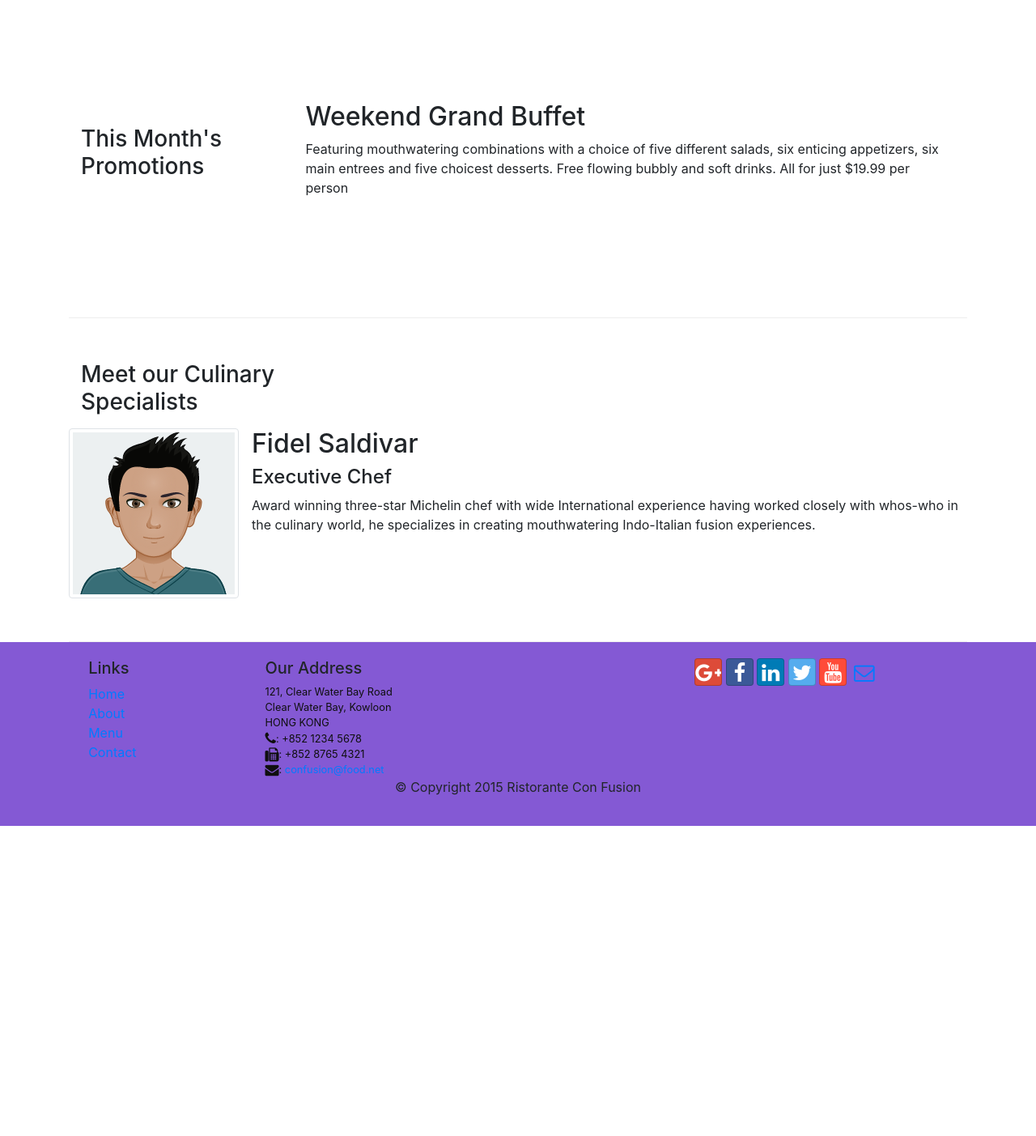
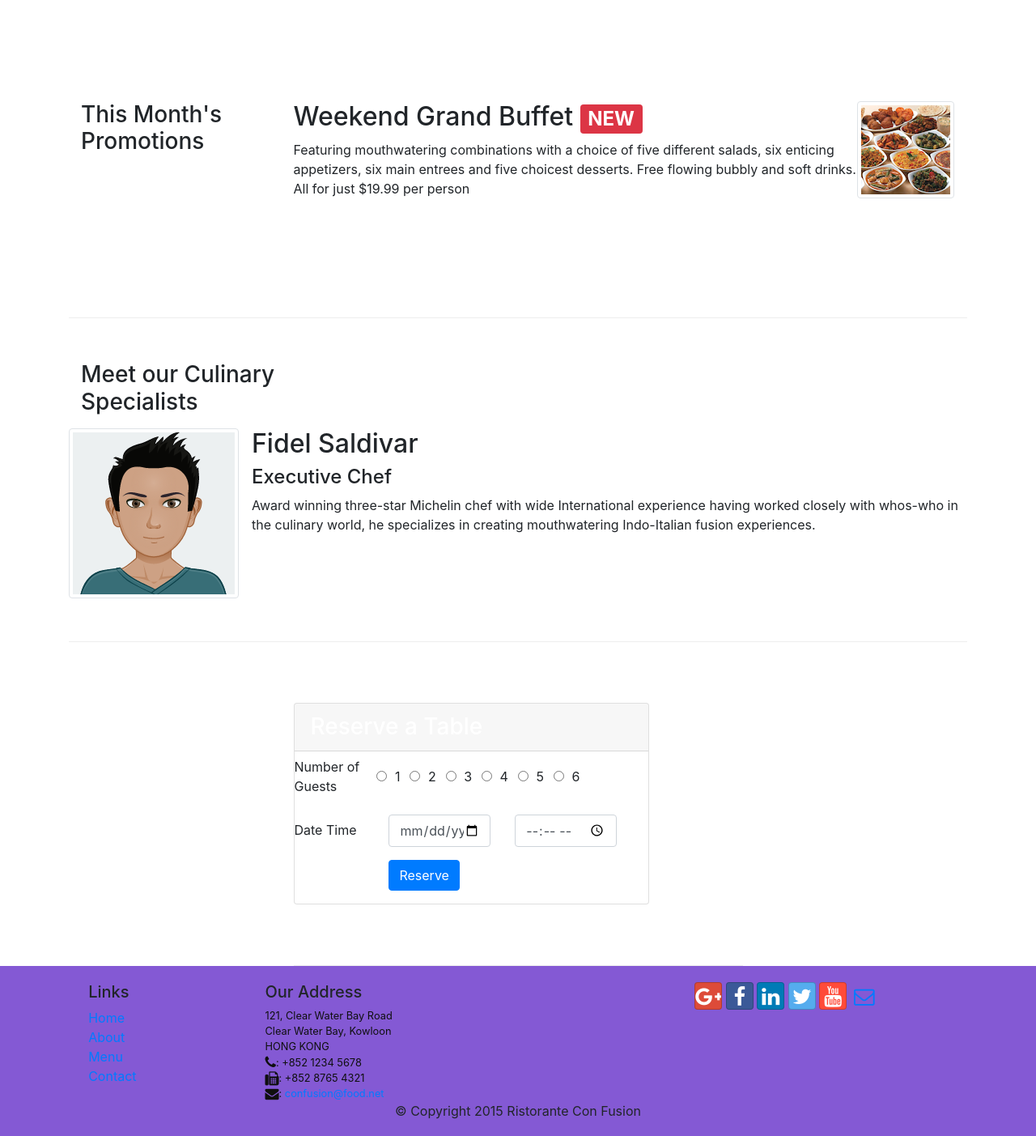
Before and after one commit to fsaldivars/Bootstrap4, a website: page conFusion/index.html in a window 1280 px wide. Shown: the part 720-2123 px from the top of the page at 81% size. Before the commit the page ends 1740 px from the top, so only its background shows below. Drawn offline with nearby package versions, Linux system fonts and the light colour scheme.

Commit message:
card and buttons

```diff
--- a/conFusion/index.html
+++ b/conFusion/index.html
@@ -42,9 +42,12 @@
                 <h1>Ristorante con Fusion</h1>
                 <p>We take inspiration from the World's best cuisines, and create a unique fusion experience. Our lipsmacking creations will tickle your culinary senses!</p>
             </div>
-                <div class="col col-sm align-self-center">
-                    <img src="img/logo.png" class="img-fluid">
-                </div>
+            <div class="col col-sm align-self-center">
+                <img src="img/logo.png" class="img-fluid">
+            </div>
+            <div class="col col-sm align-self-lefth">
+                <a href="#reserve-form" class="btn btn-warning btn-sm" role="button">Reserve Table</a>
+            </div>
         </div>
     </header>
 
@@ -70,13 +73,21 @@
 
 
         <div class="row row-content align-items-center">
-            <div class="col-sm-4 col-md-3 flex-last">
-                <h3>This Month's Promotions</h3>
+
+            <div class="media">
+                <div class="col-sm-4 col-md-3 flex-first">
+                    <h3>This Month's Promotions</h3>
+                </div>
+
+                <div class="media-body">
+
+                    <h2 class="mt-0">Weekend Grand Buffet <span class="badge badge-danger">NEW</span></h2>
+                    <p class="hidden-xs-down">Featuring mouthwatering combinations with a choice of five different salads, six enticing appetizers, six main entrees and five choicest desserts. Free flowing bubbly and soft drinks. All for just $19.99 per person </p>
+                </div>
+                <img class="d-flex mr-3 img-thumbnail align-self-right"
+                src="img/buffet.png" alt="buffet">
             </div>
-            <div class="col-sm col-md fle-first">
-                <h2>Weekend Grand Buffet</h2>
-                <p>Featuring mouthwatering combinations with a choice of five different salads, six enticing appetizers, six main entrees and five choicest desserts. Free flowing bubbly and soft drinks. All for just $19.99 per person </p>
-            </div>
+
         </div>
 
         <div class="row row-content align-items-center">
@@ -95,6 +106,66 @@
                       creating mouthwatering Indo-Italian fusion experiences.
                      </p>
                 </div>
+            </div>
+        </div>
+
+        <div class="col-sm-6 row row-content align-items-center">
+            <div class="card">
+                <h3 class="card-header card-inverse card-warning text-white">Reserve a Table</h3>
+            <form id="reserve-form">
+                <div class="form-group row">
+                    <label class="col-sm-3 col-form-label">Number of Guests</label>
+                    <div class="form-check form-check-inline">
+                        <label class="form-check-label">
+                            <input class="form-check-input" type="radio" name="inlineRadioOptions" id="inlineRadio1" value="option1"> 1
+                        </label>
+                    </div>
+                    <div class="form-check form-check-inline">
+                        <label class="form-check-label">
+                            <input class="form-check-input" type="radio" name="inlineRadioOptions" id="inlineRadio2" value="option2"> 2
+                        </label>
+                    </div>
+                    <div class="form-check form-check-inline">
+                        <label class="form-check-label">
+                            <input class="form-check-input" type="radio" name="inlineRadioOptions" id="inlineRadio3" value="option3"> 3
+                        </label>
+                    </div>
+                    <div class="form-check form-check-inline">
+                        <label class="form-check-label">
+                            <input class="form-check-input" type="radio" name="inlineRadioOptions" id="inlineRadio4" value="option4"> 4
+                        </label>
+                    </div>
+                    <div class="form-check form-check-inline">
+                        <label class="form-check-label">
+                            <input class="form-check-input" type="radio" name="inlineRadioOptions" id="inlineRadio5" value="option5"> 5
+                        </label>
+                    </div>
+                    <div class="form-check form-check-inline">
+                        <label class="form-check-label">
+                            <input class="form-check-input" type="radio" name="inlineRadioOptions" id="inlineRadio6" value="option6"> 6
+                        </label>
+                    </div>
+
+                </div>
+
+                <div class="form-group row">
+                    <label class="col-sm-3 col-form-label">Date Time</label>
+                    <div class="col-md-4 align-items-right">
+                        <input type="date" class="form-control" id="date" name="date" placeholder="Date">
+                    </div>
+                    <div class="col-md-4">
+                        <input type="time" class="form-control" id="time" name="time" placeholder="Time">
+                    </div>
+                </div>
+            </form>
+            <div class="form-group row">
+                <div class="offset-md-3 col-md-9">
+                    <button type="submit" class="btn btn-primary">Reserve</button>
+                </div>
+            </div>
+
+
+
             </div>
         </div>
     </div>
```
